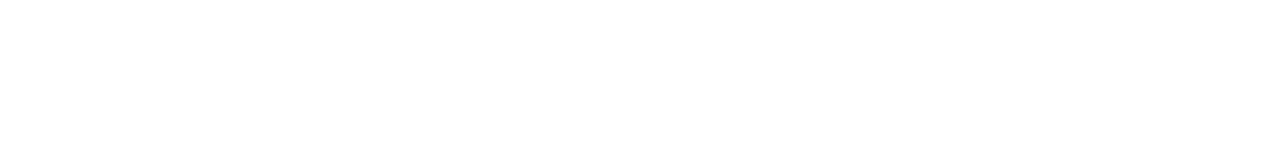
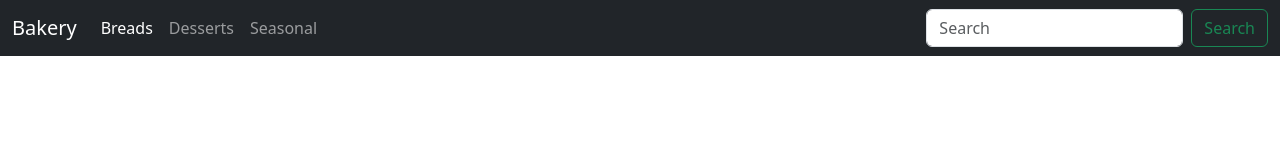
Before and after one commit to JediWebDev/Bakery-Site, a website built with webpack: page index.html in a window 1280 px wide. Built offline with nearby package versions, Linux system fonts and the light colour scheme.

Commit message:
Update index.html
Add navbar

```diff
--- a/index.html
+++ b/index.html
@@ -17,10 +17,32 @@
 </head>
 
 <body>
-    <script src="https://cdn.jsdelivr.net/npm/bootstrap@5.3.3/dist/js/bootstrap.bundle.min.js"
-        integrity="sha384-YvpcrYf0tY3lHB60NNkmXc5s9fDVZLESaAA55NDzOxhy9GkcIdslK1eN7N6jIeHz"
-        crossorigin="anonymous"></script>
-    <script src="dist/bundle.js"></script>
+    <nav class="navbar navbar-expand-md navbar-dark fixed-top bg-dark">
+        <div class="container-fluid">
+          <a class="navbar-brand" href="#">Bakery</a>
+          <button class="navbar-toggler" type="button" data-bs-toggle="collapse" data-bs-target="#navbarCollapse" aria-controls="navbarCollapse" aria-expanded="false" aria-label="Toggle navigation">
+            <span class="navbar-toggler-icon"></span>
+          </button>
+          <div class="collapse navbar-collapse" id="navbarCollapse">
+            <ul class="navbar-nav me-auto mb-2 mb-md-0">
+              <li class="nav-item">
+                <a class="nav-link active" aria-current="page" href="#">Breads</a>
+              </li>
+              <li class="nav-item">
+                <a class="nav-link" href="#">Desserts</a>
+              </li>
+              <li class="nav-item">
+                <a class="nav-link" href="#">Seasonal</a>
+              </li>
+            </ul>
+            <form class="d-flex" role="search">
+              <input class="form-control me-2" type="search" placeholder="Search" aria-label="Search">
+              <button class="btn btn-outline-success" type="submit">Search</button>
+            </form>
+          </div>
+        </div>
+      </nav>
+
 </body>
 
 </html>
```
